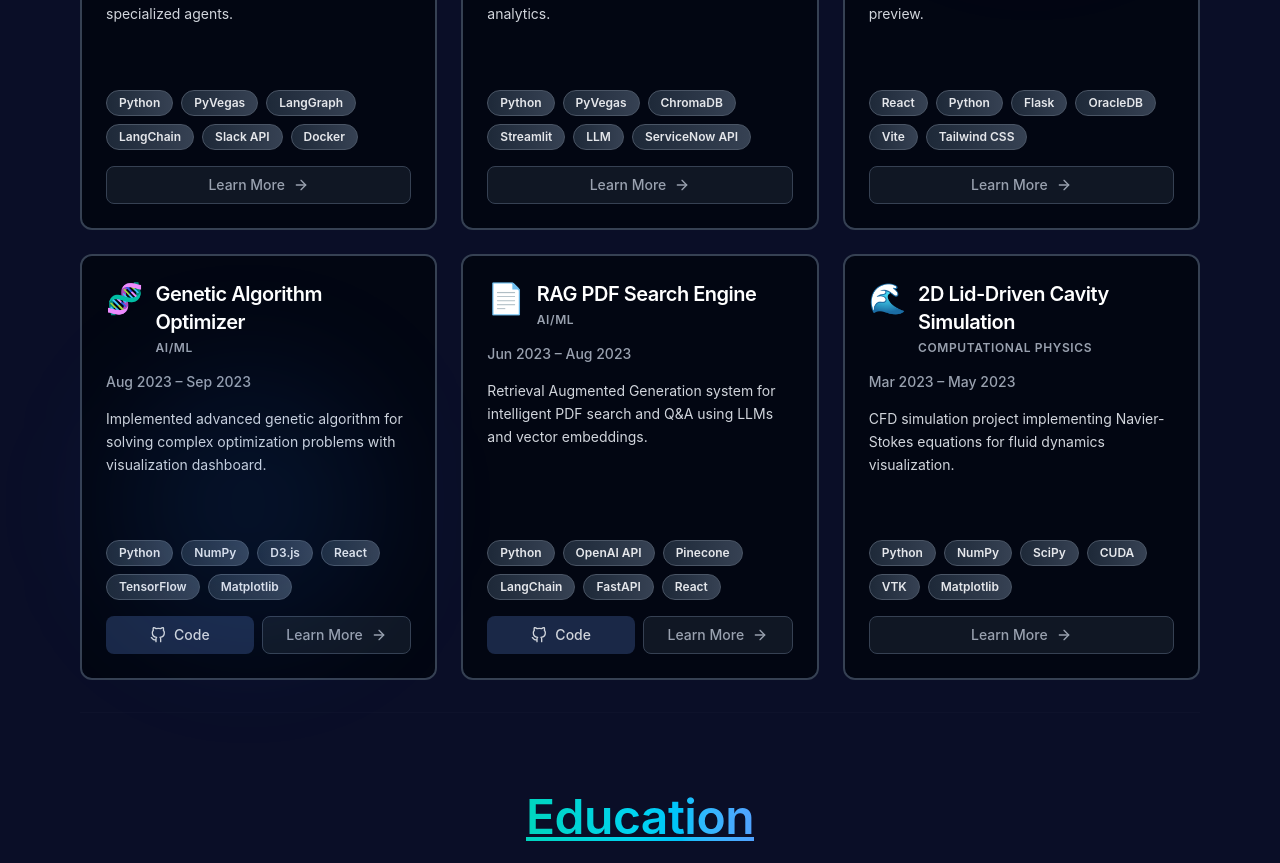
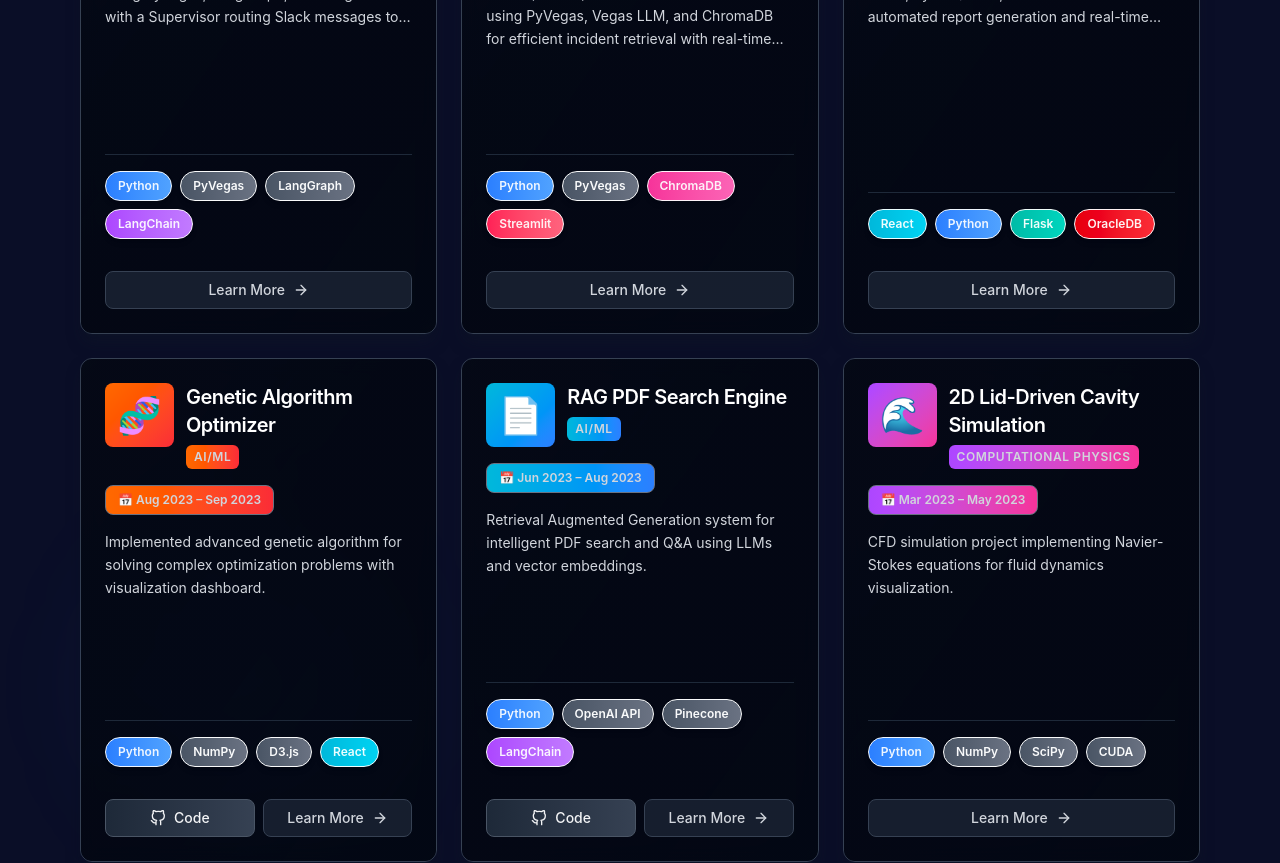
Before and after one commit to Babaleshkumar/babalesh.kumar.portfolio, a React (Vite) app: page / in a window 1280 px wide. Shown: the part 2000-2863 px from the top of the page. Built offline with nearby package versions, Linux system fonts and the light colour scheme.

Commit message:
made some ui header css changs

```diff
--- a/src/components/ProjectCard.jsx
+++ b/src/components/ProjectCard.jsx
@@ -63,33 +63,44 @@ export default function ProjectCard({ project, index }) {
       className="h-full"
     >
       <div
-        className={`relative h-full rounded-xl overflow-hidden border-2 transition-colors duration-300 ${
+        className={`relative h-full rounded-xl overflow-hidden border transition-all duration-300 ${
           isHovered
             ? `border-transparent bg-gradient-to-br ${project.gradient}`
-            : "border-gray-700 bg-gray-900/50 backdrop-blur"
+            : `border-gray-700 bg-gradient-to-br from-gray-900 via-gray-950 to-gray-950 shadow-lg shadow-gray-900/50`
         }`}
       >
-        {/* Gradient border on hover */}
-        {isHovered && (
+        {/* Gradient overlay - more visible without hover */}
         <div
-            className={`absolute inset-0 bg-gradient-to-br ${project.gradient} rounded-xl pointer-events-none opacity-0`}
+          className={`absolute inset-0 rounded-xl pointer-events-none transition-all duration-300 ${
+            isHovered ? `opacity-0` : `opacity-100`
+          }`}
           style={{
-              animation: "shimmer 2s infinite",
+            background: `linear-gradient(135deg, rgba(139, 92, 246, 0.08) 0%, rgba(59, 130, 246, 0.05) 100%)`,
+            zIndex: 0
           }}
         />
-        )}
 
         {/* Card Content */}
-        <div className="relative z-10 p-6 h-full flex flex-col bg-gray-950/95 backdrop-blur-sm">
+        <div className="relative z-10 p-6 h-full flex flex-col bg-gradient-to-br from-gray-950/90 to-gray-950/85 backdrop-blur-sm">
           {/* Header with icon and category */}
           <div className="flex items-start justify-between mb-4">
             <div className="flex items-start gap-3">
-              <span className="text-3xl">{project.icon}</span>
+              <div className={`text-4xl p-3 rounded-lg bg-gradient-to-br ${project.gradient} bg-opacity-10 transition-all ${isHovered ? 'scale-110' : ''}`}>
+                {project.icon}
+              </div>
               <div className="flex-1">
-                <h3 className="text-xl font-bold text-white mb-1">
+                <h3 className={`text-xl font-bold mb-1 transition-all ${
+                  isHovered
+                    ? 'text-transparent bg-clip-text bg-gradient-to-r ' + project.gradient
+                    : 'text-white'
+                }`}>
                   {project.title}
                 </h3>
-                <p className="text-xs font-semibold text-gray-400 uppercase tracking-wider">
+                <p className={`text-xs font-semibold uppercase tracking-wider transition-all inline-block px-2 py-1 rounded-md ${
+                  isHovered
+                    ? `bg-gray-700 text-gray-200`
+                    : `bg-gradient-to-r ${project.gradient} bg-opacity-15 text-gray-300`
+                }`}>
                   {project.category}
                 </p>
               </div>
@@ -98,36 +109,40 @@ export default function ProjectCard({ project, index }) {
               <motion.div
                 initial={{ scale: 0 }}
                 animate={{ scale: 1 }}
-                className={`w-2 h-2 rounded-full bg-gradient-to-r ${project.gradient}`}
+                className={`w-3 h-3 rounded-full bg-gradient-to-r ${project.gradient} shadow-lg`}
               />
             )}
           </div>
 
-          {/* Duration */}
-          <p className="text-sm text-gray-400 mb-4 font-medium">
-            {project.duration}
-          </p>
+          {/* Duration Badge */}
+          <div className={`inline-block mb-4 px-3 py-1.5 rounded-lg text-xs font-semibold transition-all w-fit ${
+            isHovered
+              ? `bg-gray-700 text-gray-200`
+              : `bg-gradient-to-r ${project.gradient} bg-opacity-20 text-gray-300 border border-opacity-30 border-gray-500`
+          }`}>
+            📅 {project.duration}
+          </div>
 
           {/* Description */}
-          <p className="text-gray-300 text-sm leading-relaxed mb-4">
+          <p className="text-gray-300 text-sm leading-relaxed mb-4 line-clamp-3">
             {project.description}
           </p>
 
           {/* Highlights */}
           <div className="space-y-2 mb-4 flex-grow">
-            {project.highlights.slice(0, isHovered ? 3 : 1).map(
+            {project.highlights.slice(0, isHovered ? 3 : 2).map(
               (highlight, idx) => (
                 <motion.div
                   key={idx}
                   initial={{ opacity: 0, x: -10 }}
-                  animate={{ opacity: isHovered ? 1 : 0, x: isHovered ? 0 : -10 }}
+                  animate={{ opacity: 1, x: 0 }}
                   transition={{
                     delay: idx * 0.05,
                     duration: 0.3,
                   }}
-                  className="flex gap-2 text-xs text-gray-400"
+                  className="flex gap-2 text-xs text-gray-400 hover:text-gray-300 transition-colors"
                 >
-                  <span className={`text-${idx % 2 === 0 ? "blue" : "purple"}-400 flex-shrink-0`}>
+                  <span className={`${idx % 2 === 0 ? "text-blue-400" : "text-purple-400"} flex-shrink-0 font-bold`}>
                     ✓
                   </span>
                   <span className="line-clamp-2">{highlight}</span>
@@ -136,10 +151,34 @@ export default function ProjectCard({ project, index }) {
             )}
           </div>
 
-          {/* Tech Stack */}
-          <div className="mb-4">
-            <div className="flex flex-wrap gap-2">
-              {project.tech.map((tech, idx) => (
+          {/* Tech Stack - More colorful */}
+          <div className="mb-4 pb-4 border-t border-gray-800">
+            <div className="flex flex-wrap gap-2 pt-4">
+              {(isHovered ? project.tech : project.tech.slice(0, 4)).map((tech, idx) => {
+                const techColors = {
+                  "Python": "from-blue-500 to-blue-400 text-blue-50",
+                  "React": "from-cyan-500 to-cyan-400 text-cyan-50",
+                  "Node.js": "from-green-500 to-green-400 text-green-50",
+                  "JavaScript": "from-yellow-500 to-yellow-400 text-yellow-900",
+                  "TypeScript": "from-blue-600 to-blue-500 text-blue-50",
+                  "Flask": "from-teal-500 to-teal-400 text-teal-50",
+                  "Django": "from-green-600 to-green-500 text-green-50",
+                  "Vue": "from-emerald-500 to-emerald-400 text-emerald-50",
+                  "Docker": "from-sky-500 to-sky-400 text-sky-50",
+                  "AWS": "from-orange-500 to-orange-400 text-orange-50",
+                  "MongoDB": "from-green-600 to-green-500 text-green-50",
+                  "PostgreSQL": "from-indigo-500 to-indigo-400 text-indigo-50",
+                  "OracleDB": "from-red-600 to-red-500 text-red-50",
+                  "LangChain": "from-purple-500 to-purple-400 text-purple-50",
+                  "ChromaDB": "from-pink-500 to-pink-400 text-pink-50",
+                  "Streamlit": "from-rose-500 to-rose-400 text-rose-50",
+                  "Vite": "from-purple-500 to-purple-400 text-purple-50",
+                  "Tailwind CSS": "from-cyan-500 to-cyan-400 text-cyan-50"
+                };
+
+                const colorClass = techColors[tech] || "from-gray-600 to-gray-500 text-gray-50";
+
+                return (
                   <motion.div
                     key={tech}
                     custom={idx}
@@ -147,11 +186,17 @@ export default function ProjectCard({ project, index }) {
                     initial="hidden"
                     whileInView="visible"
                     viewport={{ once: true }}
-                  className="px-3 py-1 rounded-full bg-gradient-to-r from-gray-800 to-gray-700 text-xs font-semibold text-gray-200 border border-gray-600 hover:border-gray-500 transition-colors"
+                    className={`px-3 py-1.5 rounded-full text-xs font-semibold transition-all border border-opacity-50 bg-gradient-to-r shadow-md ${
+                      isHovered
+                        ? `${colorClass} border-opacity-80 shadow-lg`
+                        : `${colorClass} border-opacity-40 shadow-md hover:shadow-lg hover:border-opacity-70`
+                    }`}
+                    whileHover={{ scale: 1.05 }}
                   >
                     {tech}
                   </motion.div>
-              ))}
+                );
+              })}
             </div>
           </div>
 
@@ -164,10 +209,10 @@ export default function ProjectCard({ project, index }) {
                 rel="noopener noreferrer"
                 whileHover={{ scale: 1.05 }}
                 whileTap={{ scale: 0.95 }}
-                className={`flex-1 flex items-center justify-center gap-2 py-2 px-4 rounded-lg font-medium text-sm transition-all duration-300 ${
+                className={`flex-1 flex items-center justify-center gap-2 py-2 px-4 rounded-lg font-medium text-sm transition-all duration-300 border ${
                   isHovered
-                    ? `bg-gradient-to-r ${project.gradient} text-white shadow-lg`
-                    : "bg-gray-800 text-gray-300 hover:bg-gray-700"
+                    ? `bg-gradient-to-r ${project.gradient} text-white border-transparent shadow-lg shadow-blue-500/30`
+                    : `bg-gradient-to-r from-gray-800 to-gray-700 text-gray-100 border-gray-600 hover:from-gray-700 hover:to-gray-600 hover:shadow-lg`
                 }`}
               >
                 <FiGithub size={16} />
@@ -177,10 +222,10 @@ export default function ProjectCard({ project, index }) {
             <motion.button
               whileHover={{ scale: 1.05 }}
               whileTap={{ scale: 0.95 }}
-              className={`flex-1 flex items-center justify-center gap-2 py-2 px-4 rounded-lg font-medium text-sm transition-all duration-300 ${
+              className={`flex-1 flex items-center justify-center gap-2 py-2 px-4 rounded-lg font-medium text-sm transition-all duration-300 border ${
                 isHovered
-                  ? `bg-gray-800 text-white border border-gray-600 hover:border-gray-500`
-                  : "bg-gray-800/50 text-gray-400 border border-gray-700"
+                  ? `bg-gray-800 text-gray-200 border-gray-600 hover:bg-gray-700 hover:border-gray-500`
+                  : `bg-gray-800/70 text-gray-300 border-gray-700 hover:bg-gray-800 hover:border-gray-600 hover:text-gray-100`
               }`}
             >
               <span>Learn More</span>
```
Lines whose indentation alone changed are shown as unchanged.
